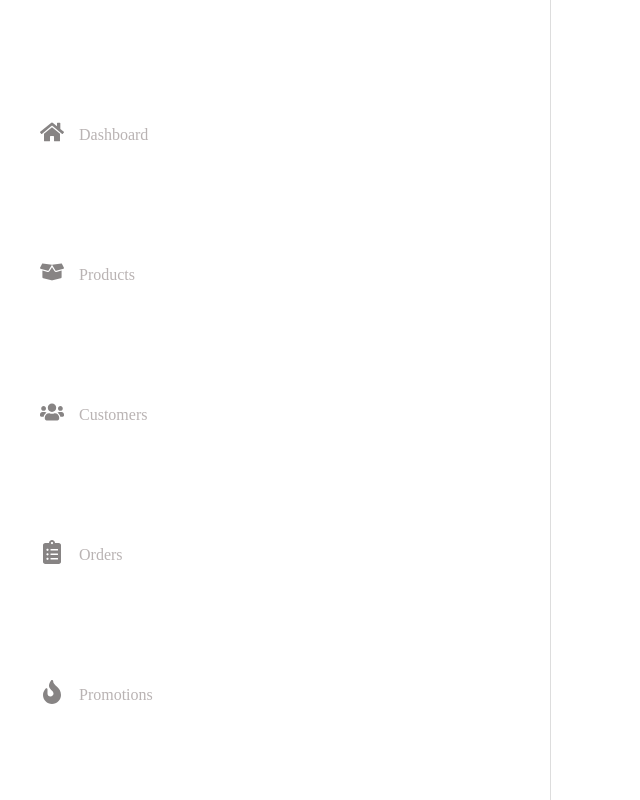
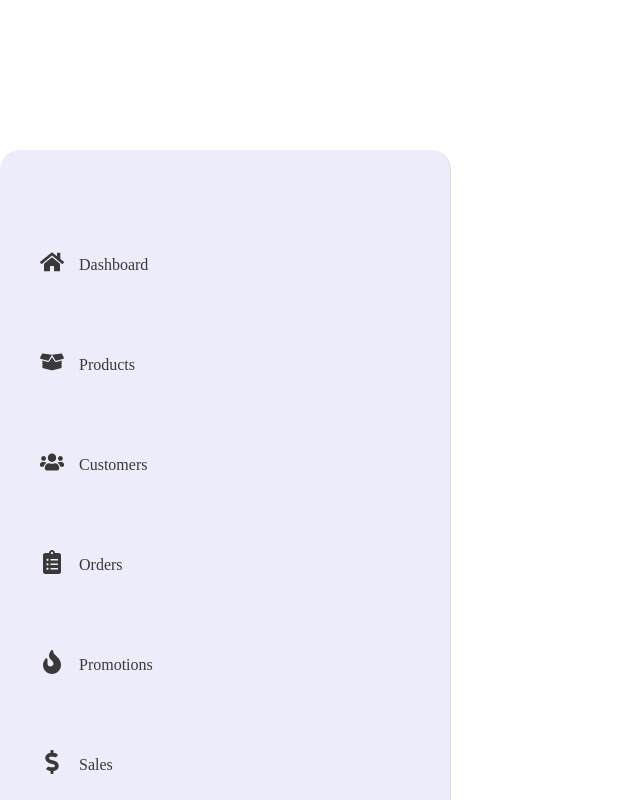
Before and after one commit to ZahraZellazi/Project, a React (Vite) app in the folder frontend/: page / in a window 1280 px wide. Shown: the whole page, without its empty margins (0-640 px from the left). Built offline with nearby package versions, Linux system fonts and the light colour scheme.

Commit message:
responsive sidebar

```diff
--- a/frontend/src/Sidebar.css
+++ b/frontend/src/Sidebar.css
@@ -1,7 +1,7 @@
 
 
 .sidebar {
-  background-color: white;
+  background-color: rgb(237, 236, 250);
   color: black;
   border-right: 1px solid #ddd;
   width: 950px;
@@ -14,6 +14,7 @@
   overflow-y: auto;
   box-shadow: 2px 0 5px rgba(0, 0, 0, 0.1);
   z-index: 1000;
+  border-radius: 20px;
 }
 
 .sidebar.open {
@@ -23,7 +24,7 @@
 .hamburger {
   font-size: 2rem;
   cursor: pointer;
-  color: rgb(98, 97, 97);
+  color: rgb(5, 4, 4);
   margin: 15px;
   position: absolute;
   top: 15px;
@@ -35,7 +36,7 @@
   font-size: 2rem;
   cursor: pointer;
   margin: 15px;
-  color: rgb(98, 97, 97);
+  color: rgb(58, 56, 56);
   position: absolute;
   top: 15px;
   right: 15px;
@@ -63,20 +64,20 @@ ul {
   padding: 40px 40px;
   cursor: pointer;
   transition: background 0.3s ease;
-  color: rgb(185, 179, 179);
+  color: rgb(58, 56, 56);
   margin-top: 30px;
 }
 .items{
   margin-top : 80px;
 }
 .nav-item:hover {
-  background-color: #f1f1f1;
+  background-color: rgb(222, 220, 243);
 }
 
 .nav-item .icon {
   margin-right: 15px;
   font-size: 1.5rem;
-  color: rgb(135, 132, 132);
+  color: rgb(58, 56, 56);
 }
 
 
@@ -100,7 +101,13 @@ ul {
   }
   .sidebar {
     transform: translateX(0);
-    width: 550px;
+    width: 450px;
     box-shadow: none;
+    margin-top:150px;
+  }
+  .nav-item {
+    display: flex;
+    align-items: center;
+    padding: 20px 40px;
   }
 }
```
